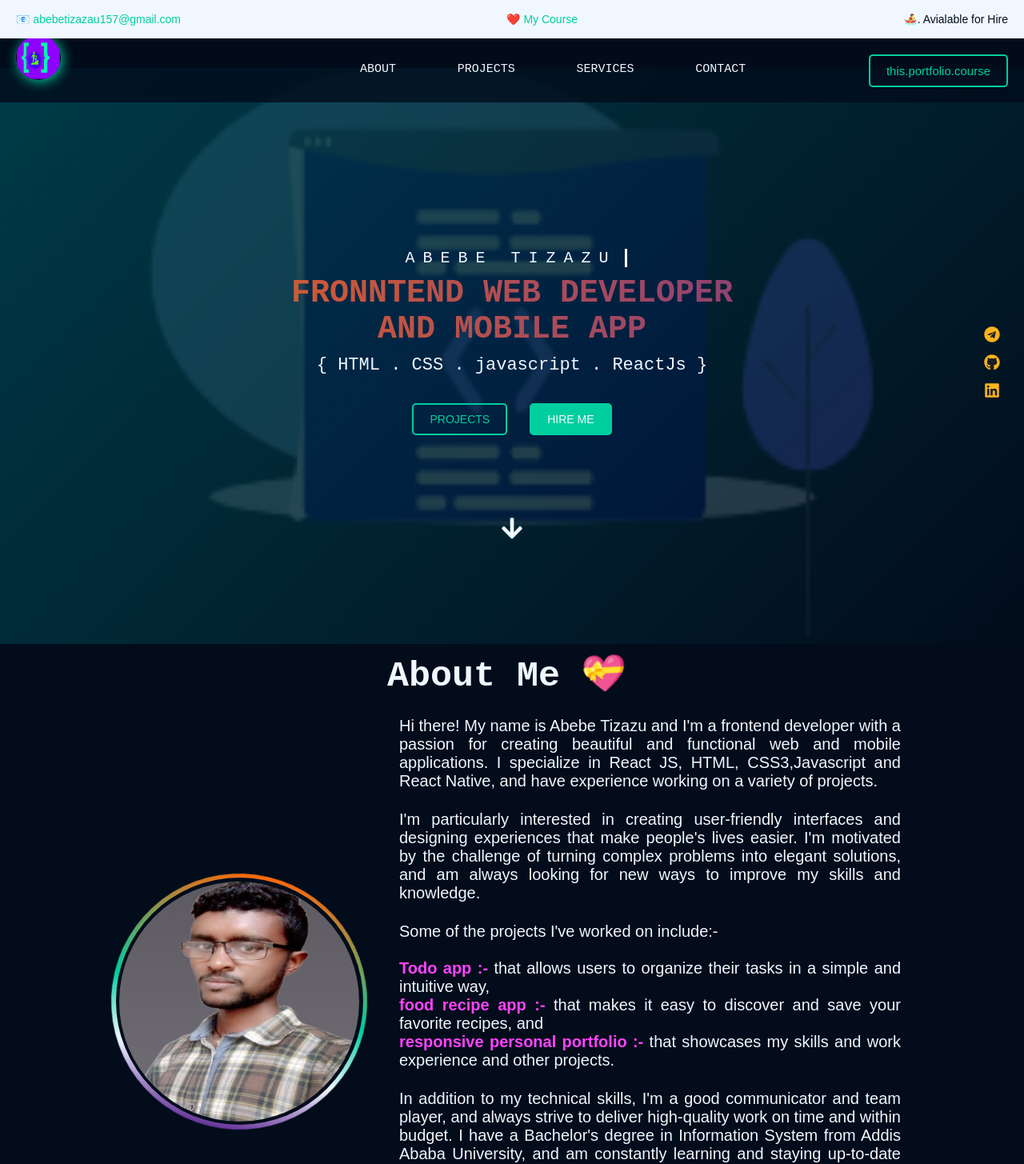
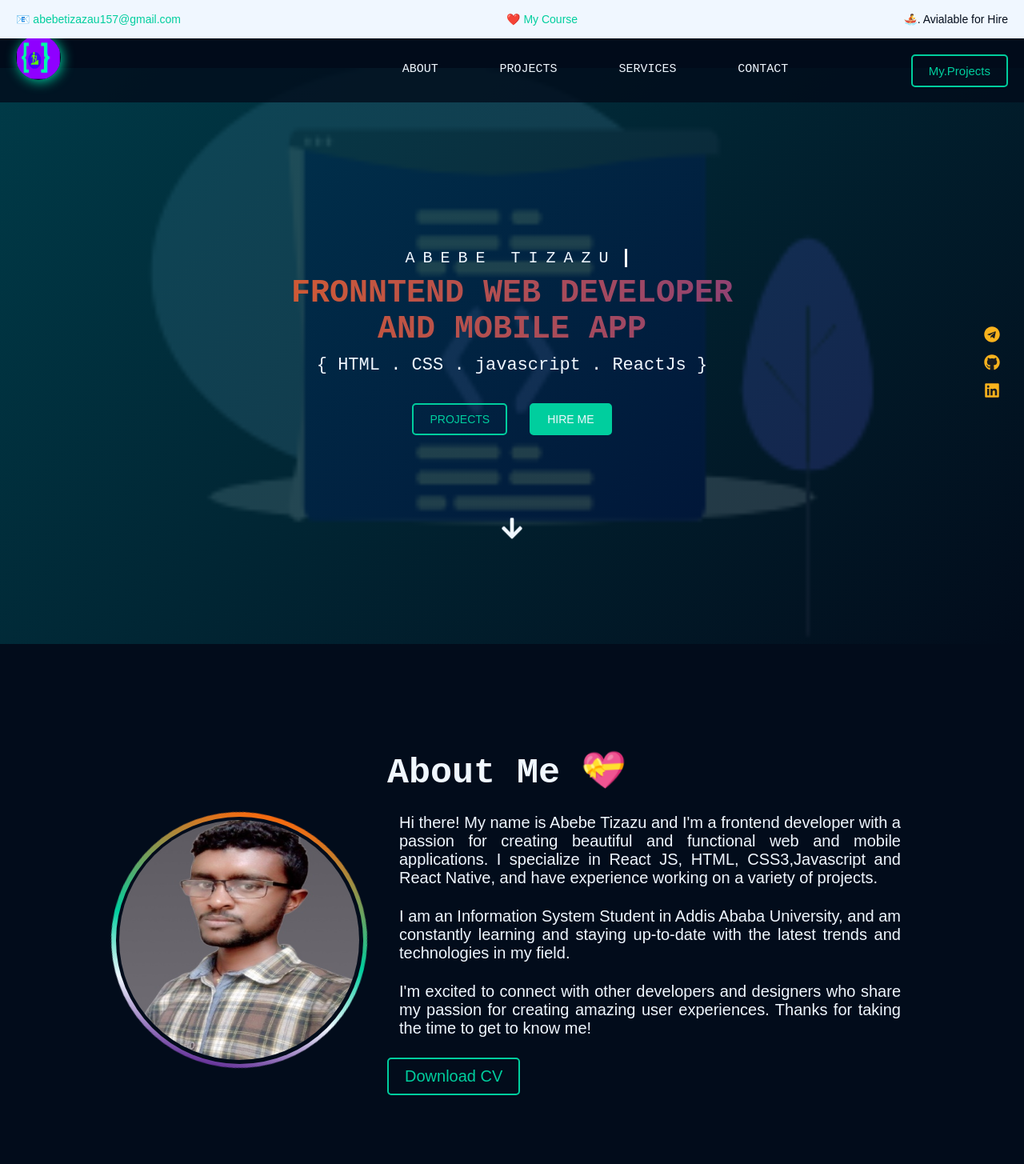
Before and after one commit to Abe-Tiz/portfolio-v2, a React (Create React App) app: page / in a window 1280 px wide. Shown: the top 1455 px of the page at 80% size. Built offline with nearby package versions, Linux system fonts and the light colour scheme.

Commit message:
edit content

```diff
--- a/src/components/layout/Navbar.jsx
+++ b/src/components/layout/Navbar.jsx
@@ -77,8 +77,8 @@ import useScrollDirection from '../../hooks/UseScrollDirection';
                     ): null}
 
                     {navitem.hasCTA ? (
-                        <CTAButton href='#' target='_blank'>
-                         this.portfolio.course
+                        <CTAButton href="#projects"  >
+                         My.Projects
                         </CTAButton>
                     ) : null}
 
--- a/src/components/section/AboutSection.jsx
+++ b/src/components/section/AboutSection.jsx
@@ -37,19 +37,10 @@ const AboutSection = () => {
           <p>Hi there! My name is Abebe Tizazu and I'm a frontend developer with a passion for creating beautiful and functional web and mobile applications.
             I specialize in React JS, HTML, CSS3,Javascript and React Native, and have experience working on a variety of projects.
           </p>
+
+
             <p>
-            I'm particularly interested in creating user-friendly interfaces and designing experiences that make people's lives easier.
-            I'm motivated by the challenge of turning complex problems into elegant solutions, and am always looking for new ways to improve my skills and knowledge.
-           </p>
-           <p>
-            Some of the projects I've worked on include:-<br />
-            <br /><strong>Todo app :- </strong>  that allows users to organize their tasks in a simple and intuitive way,
-            <br /><strong>food recipe app :- </strong> that makes it easy to discover and save your favorite recipes, and
-           <br /><strong>responsive personal portfolio :- </strong> that showcases my skills and work experience and other projects.
-            </p>
-            <p>
-              In addition to my technical skills, I'm a good communicator and team player, and always strive to deliver high-quality work on time and within budget.
-              I have a Bachelor's degree in Information System from Addis Ababa University,
+               I am an Information System Student in Addis Ababa University,
                and am constantly learning and staying up-to-date with the latest trends and technologies in my field.
             </p>
             <p>
```
